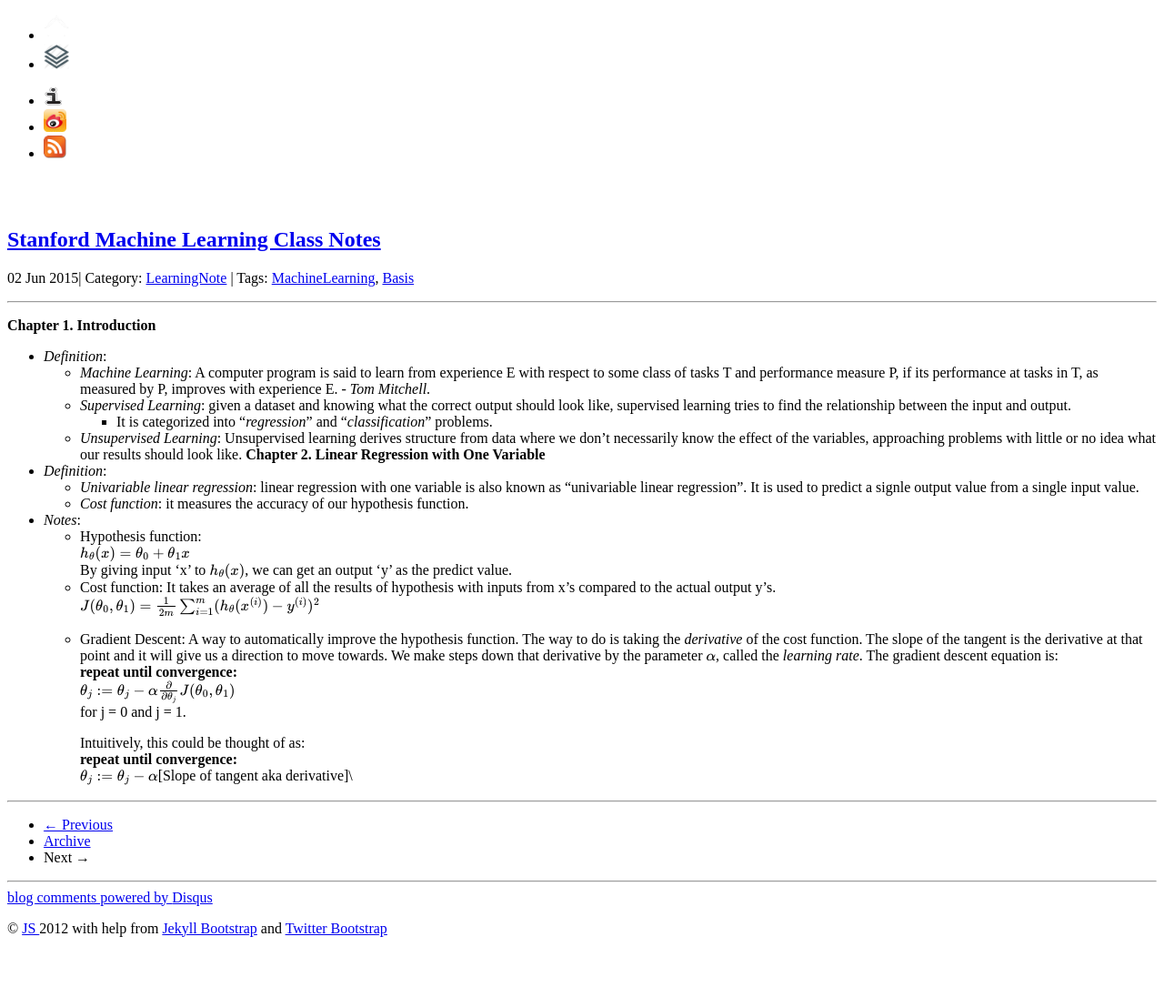
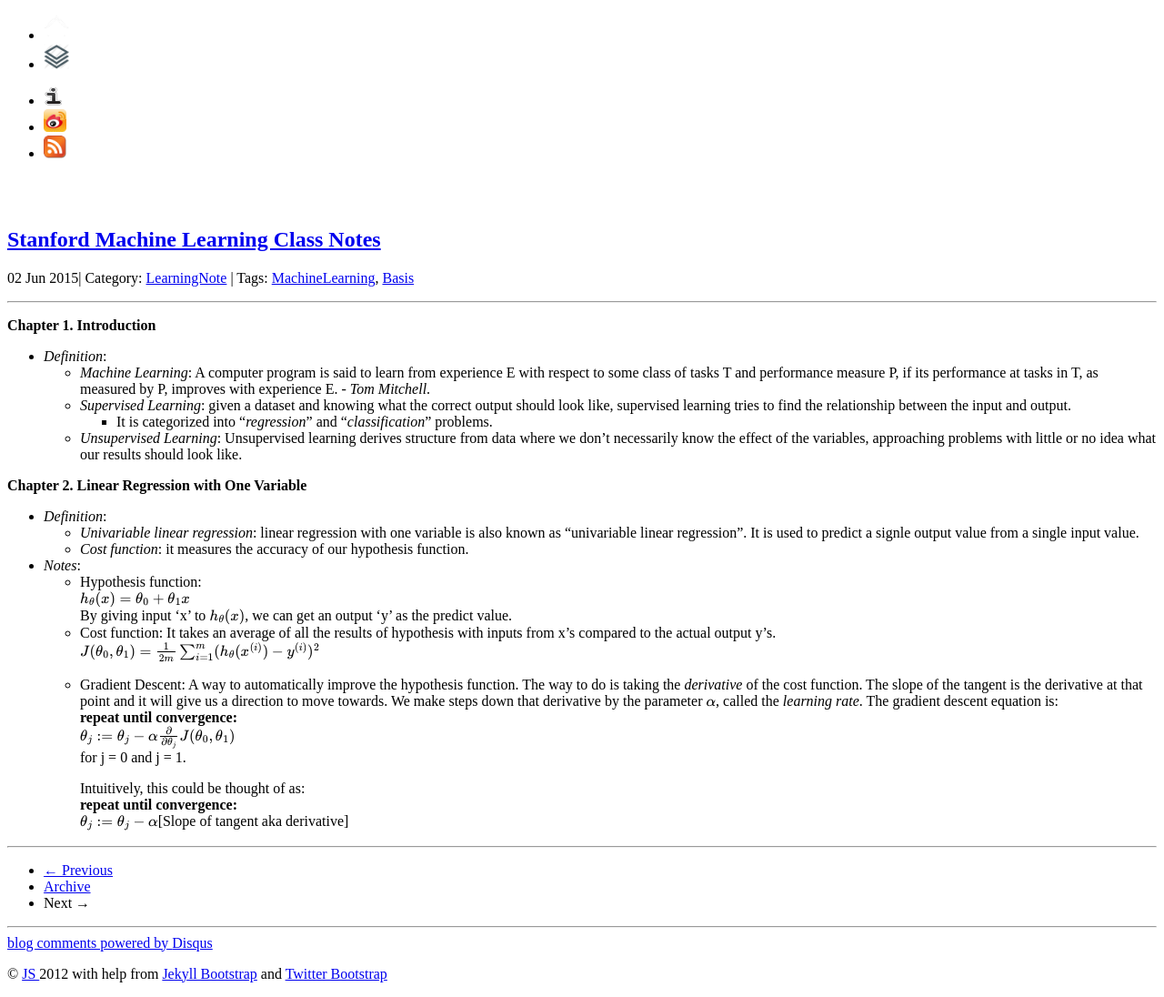
Before and after one commit to 0xAS/0xas.github.com, a Jekyll site: the page built from _posts/2015-06-02-Stanford-Machine-Learning-Class-Notes.md, in a window 1280 px wide. Shown: the whole page at 91% size. Built offline with Jekyll 4.4.1, drawn with Linux system fonts in a browser that asks for light colours; formulas are drawn with MathJax 3; comment, search, counter and statistics services are not loaded; before the commit the page ends 1046 px from its top, so only the background shows below that.

Commit message:
test
test

```diff
--- a/_posts/2015-06-02-Stanford-Machine-Learning-Class-Notes.md
+++ b/_posts/2015-06-02-Stanford-Machine-Learning-Class-Notes.md
@@ -12,6 +12,7 @@ tags : [MachineLearning, Basis]
     + *Supervised Learning*: given a dataset and knowing what the correct output should look like, supervised learning tries to find the relationship between the input and output.
         * It is categorized into "*regression*" and "*classification*" problems.
     + *Unsupervised Learning*: Unsupervised learning derives structure from data where we don't necessarily know the effect of the variables, approaching problems with little or no idea what our results should look like.
+
 **Chapter 2. Linear Regression with One Variable**
 
 - *Definition*:
@@ -31,4 +32,4 @@ tags : [MachineLearning, Basis]
 
         Intuitively, this could be thought of as: \\
         **repeat until convergence:**\\
-        $$ \theta_j := \theta_j - \alpha$$[Slope of tangent aka derivative]\\
+        $$ \theta_j := \theta_j - \alpha$$[Slope of tangent aka derivative]
```
